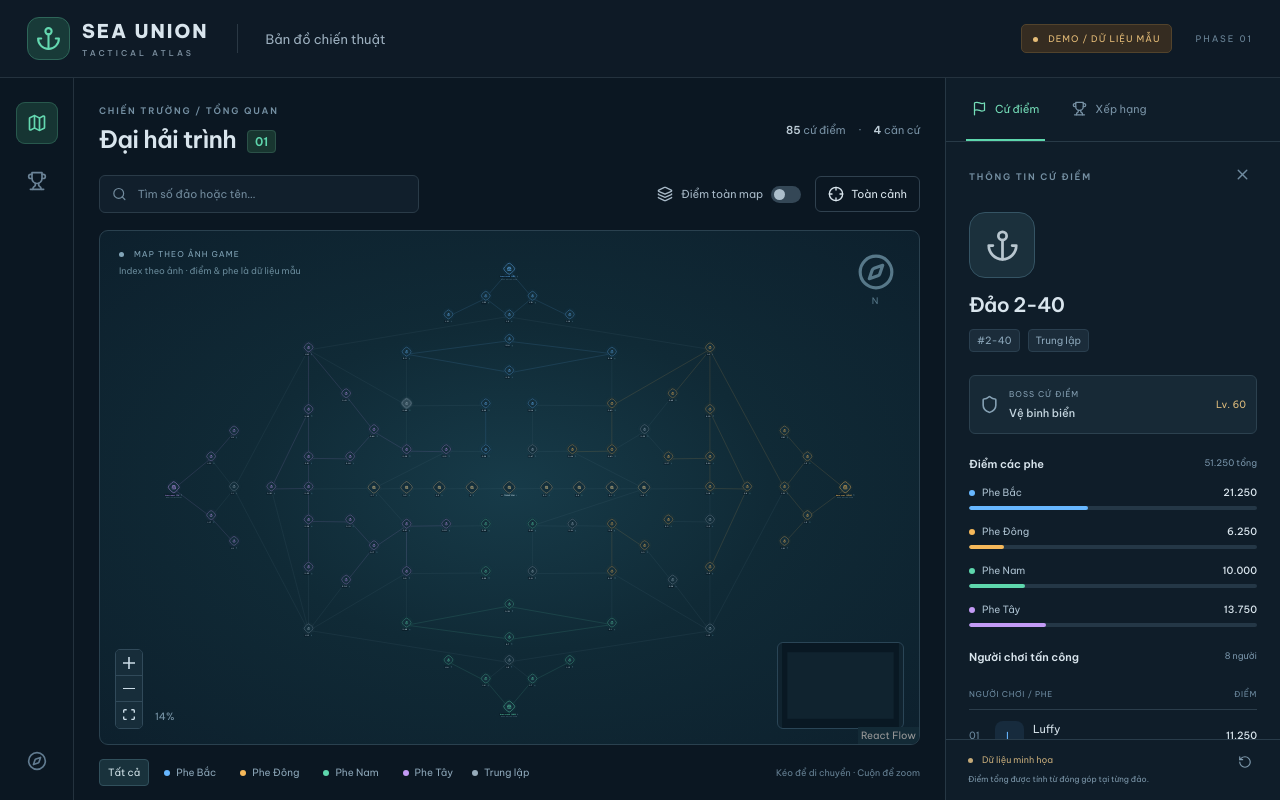
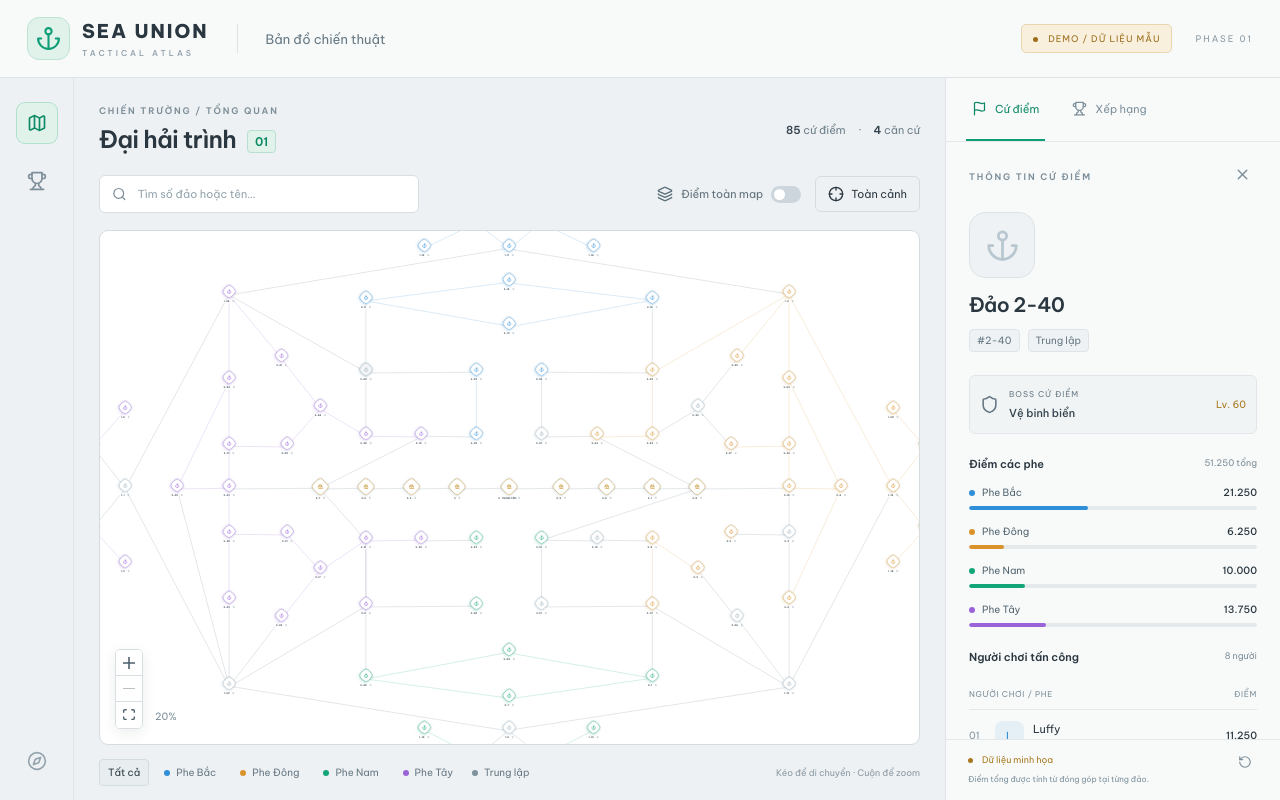
Before and after one commit to kiennguyenkt/sea-union, a React (Vite) app: page / in a window 1280 px wide. Built offline with nearby package versions, Linux system fonts and the light colour scheme.

Commit message:
init src first run

```diff
--- a/index.html
+++ b/index.html
@@ -1,2 +1,2 @@
 <!doctype html>
-<html lang="vi"><head><meta charset="UTF-8"/><meta name="viewport" content="width=device-width, initial-scale=1.0"/><meta name="theme-color" content="#0b1722"/><title>Sea Union · Bản đồ chiến thuật</title></head><body><div id="root"></div><script type="module" src="/src/main.jsx"></script></body></html>
+<html lang="vi"><head><meta charset="UTF-8"/><meta name="viewport" content="width=device-width, initial-scale=1.0"/><meta name="theme-color" content="#eef1f3"/><title>Sea Union · Bản đồ chiến thuật</title></head><body><div id="root"></div><script type="module" src="/src/main.jsx"></script></body></html>
--- a/src/components/map/MapCanvas.jsx
+++ b/src/components/map/MapCanvas.jsx
@@ -1,11 +1,10 @@
-import { ReactFlow, Background, Controls, MiniMap } from "@xyflow/react";
-import { Compass } from "lucide-react";
+import { ReactFlow, Background, Controls } from "@xyflow/react";
+import { mapBounds } from "../../data/map-layout.js";
 import { IslandNode } from "./IslandNode.jsx";
 import { RouteEdge } from "./RouteEdge.jsx";
 
 const nodeTypes = { island: IslandNode };
 const edgeTypes = { route: RouteEdge };
-const miniMapColor = (node) => node.data.factionInfo?.color || "#90a4b3";
 
 export function MapCanvas({ nodes, edges, zoom, onInit, onMove }) {
   return (
@@ -18,8 +17,9 @@ export function MapCanvas({ nodes, edges, zoom, onInit, onMove }) {
         nodeOrigin={[0.5, 0.5]}
         fitView
         fitViewOptions={{ padding: 0.15 }}
-        minZoom={0.1}
+        minZoom={0.2}
         maxZoom={2}
+        translateExtent={mapBounds}
         nodesDraggable={false}
         nodesConnectable={false}
         edgesReconnectable={false}
@@ -27,25 +27,12 @@ export function MapCanvas({ nodes, edges, zoom, onInit, onMove }) {
         deleteKeyCode={null}
         onInit={onInit}
         onMove={onMove}
-        colorMode="dark"
+        colorMode="light"
+        proOptions={{ hideAttribution: true }}
       >
-        <Background color="#345061" gap={40} size={1} />
+        <Background color="#c7ced3" gap={40} size={1} />
         <Controls showInteractive={false} />
-        <MiniMap
-          nodeColor={miniMapColor}
-          maskColor="rgba(7,20,30,.7)"
-          pannable
-          zoomable
-        />
       </ReactFlow>
-      <div className="map-watermark">
-        <Compass size={38} />
-        <span>N</span>
-      </div>
-      <div className="map-caption">
-        <span className="live-dot" /> MAP THEO ẢNH GAME
-        <small>Index theo ảnh · điểm & phe là dữ liệu mẫu</small>
-      </div>
       <div className="zoom-label">{Math.round(zoom * 100)}%</div>
     </div>
   );
--- a/src/data/map-layout.js
+++ b/src/data/map-layout.js
@@ -188,6 +188,22 @@ for (const chain of chains)
     unique.set(id, { id, source, target });
   }
 export const layoutRoutes = [...unique.values()];
+// Panning is clamped to the mapped area, so the canvas never scrolls into
+// empty space: extent = node positions ± half a node (140x85, centered) ± margin.
+const HALF_NODE = { x: 70, y: 43 };
+const MAP_MARGIN = 150;
+const xs = layoutNodes.map((node) => node.position.x);
+const ys = layoutNodes.map((node) => node.position.y);
+export const mapBounds = [
+  [
+    Math.min(...xs) - HALF_NODE.x - MAP_MARGIN,
+    Math.min(...ys) - HALF_NODE.y - MAP_MARGIN,
+  ],
+  [
+    Math.max(...xs) + HALF_NODE.x + MAP_MARGIN,
+    Math.max(...ys) + HALF_NODE.y + MAP_MARGIN,
+  ],
+];
 export const mapSources = [
   "specs/map-left.PNG",
   "specs/map-mid.PNG",
--- a/src/style.css
+++ b/src/style.css
@@ -1,8 +1,8 @@
 @import url("https://fonts.googleapis.com/css2?family=Be+Vietnam+Pro:wght@400;500;600;700;800&display=swap");
 :root {
   font-family: "Be Vietnam Pro", sans-serif;
-  color: #d9e5ed;
-  background: #0b1722;
+  color: #2a3740;
+  background: #eef1f3;
   font-synthesis: none;
   font-size: 13px;
 }
@@ -24,19 +24,19 @@ button {
 }
 button:focus-visible,
 input:focus-visible {
-  outline: 2px solid #5ed7ad;
+  outline: 2px solid #0f9d76;
   outline-offset: 3px;
 }
 button:hover {
-  color: #fff;
+  color: #14232c;
 }
 header {
   height: 78px;
   display: flex;
   align-items: center;
   padding: 0 27px;
-  border-bottom: 1px solid #24323e;
-  background: #0e1a26;
+  border-bottom: 1px solid #dfe4e8;
+  background: #f8fafa;
   gap: 28px;
 }
 .brand {
@@ -51,14 +51,14 @@ header {
   display: block;
   font-size: 8px;
   letter-spacing: 3.1px;
-  color: #8195a5;
+  color: #8b9aa4;
   margin-top: 5px;
   font-weight: 500;
 }
 .brand-icon {
-  color: #64d8b0;
-  background: #183a38;
-  border: 1px solid #2e6659;
+  color: #0f9d76;
+  background: #e0f2ea;
+  border: 1px solid #bde3d4;
   width: 43px;
   height: 43px;
   display: grid;
@@ -68,11 +68,11 @@ header {
 .header-divider {
   height: 29px;
   width: 1px;
-  background: #2a3844;
+  background: #dde3e7;
 }
 .header-title {
   font-size: 13px;
-  color: #9db0bf;
+  color: #647783;
 }
 .header-right {
   margin-left: auto;
@@ -81,9 +81,9 @@ header {
   align-items: center;
 }
 .demo-badge {
-  color: #e6bd78;
-  background: #352c21;
-  border: 1px solid #52432c;
+  color: #9c6d1b;
+  background: #f8efdd;
+  border: 1px solid #e8d6ae;
   font-size: 9px;
   letter-spacing: 1px;
   padding: 8px 11px;
@@ -102,7 +102,7 @@ header {
 .version {
   font-size: 9px;
   letter-spacing: 2px;
-  color: #6b8598;
+  color: #8b9aa4;
 }
 .workspace {
   display: flex;
@@ -112,7 +112,7 @@ header {
 .rail {
   width: 74px;
   flex-shrink: 0;
-  border-right: 1px solid #24323e;
+  border-right: 1px solid #dfe4e8;
   display: flex;
   align-items: center;
   flex-direction: column;
@@ -125,12 +125,12 @@ header {
   display: grid;
   place-items: center;
   border-radius: 9px;
-  color: #6b8397;
+  color: #7d8f9a;
 }
 .rail .rail-active {
-  color: #64d8b0;
-  background: #163533;
-  box-shadow: inset 0 0 0 1px #28584d;
+  color: #0d8a65;
+  background: #e0f2ea;
+  box-shadow: inset 0 0 0 1px #b2e0cf;
 }
 .rail svg {
   width: 20px;
@@ -138,7 +138,7 @@ header {
 .rail-bottom {
   margin-top: auto;
   margin-bottom: 25px;
-  color: #617b90;
+  color: #93a4ae;
 }
 main {
   flex: 1;
@@ -156,7 +156,7 @@ main {
 .eyebrow {
   font-size: 9px;
   letter-spacing: 1.8px;
-  color: #7590a3;
+  color: #7b8d98;
   font-weight: 600;
 }
 h1 {
@@ -168,21 +168,21 @@ h1 {
 h1 span {
   margin-left: 11px;
   font-size: 12px;
-  color: #5ed7ad;
+  color: #0d8a65;
   vertical-align: middle;
-  background: #183630;
-  border: 1px solid #2b5148;
+  background: #e0f2ea;
+  border: 1px solid #b7e0d0;
   padding: 3px 7px;
   border-radius: 4px;
   letter-spacing: 0;
 }
 .map-count {
   font-size: 11px;
-  color: #7891a4;
+  color: #6c7f8a;
 }
 .map-count b {
   font-weight: 600;
-  color: #bfced8;
+  color: #33424c;
 }
 .map-count span {
   margin: 0 10px;
@@ -198,11 +198,11 @@ h1 span {
   display: flex;
   align-items: center;
   gap: 9px;
-  background: #111f2c;
-  border: 1px solid #2a3b48;
+  background: #ffffff;
+  border: 1px solid #d8dfe3;
   border-radius: 6px;
   padding: 10px 12px;
-  color: #728b9d;
+  color: #7b8d98;
   max-width: 320px;
   flex: 1;
 }
@@ -210,23 +210,23 @@ h1 span {
   background: none;
   border: 0;
   outline: none;
-  color: #d9e5ed;
+  color: #2a3740;
   width: 100%;
   font-size: 11px;
 }
 .search input::placeholder {
-  color: #728b9d;
+  color: #93a3ad;
 }
 .search-results {
   position: absolute;
   top: 42px;
   left: 0;
   right: 0;
-  background: #152532;
-  border: 1px solid #3a5363;
+  background: #ffffff;
+  border: 1px solid #d8dfe3;
   border-radius: 6px;
   z-index: 30;
-  box-shadow: 0 8px 25px #0008;
+  box-shadow: 0 8px 25px rgba(25, 42, 52, 0.12);
   padding: 5px;
 }
 .search-results button {
@@ -235,13 +235,13 @@ h1 span {
   width: 100%;
   padding: 10px;
   text-align: left;
-  color: #65d8b0;
+  color: #0d8a65;
 }
 .search-results button:hover {
-  background: #203946;
+  background: #eff4f5;
 }
 .search-results span {
-  color: #bacad5;
+  color: #4e616c;
   font-size: 11px;
 }
 .empty-result {
@@ -253,7 +253,7 @@ h1 span {
   gap: 8px;
   align-items: center;
   font-size: 11px;
-  color: #a8bac8;
+  color: #5d707b;
   cursor: pointer;
   white-space: nowrap;
 }
@@ -267,7 +267,7 @@ h1 span {
   width: 30px;
   height: 17px;
   border-radius: 12px;
-  background: #344756;
+  background: #ccd6dc;
   position: relative;
 }
 .switch:after {
@@ -277,25 +277,25 @@ h1 span {
   left: 3px;
   width: 11px;
   height: 11px;
-  background: #acbecb;
+  background: #ffffff;
   border-radius: 50%;
   transition: 0.2s;
 }
 .show-all input:checked + .switch {
-  background: #29735e;
+  background: #17a67c;
 }
 .show-all input:checked + .switch:after {
   left: 16px;
-  background: #86efcc;
+  background: #ffffff;
 }
 .show-all input:focus-visible + .switch {
-  outline: 2px solid #5ed7ad;
+  outline: 2px solid #0f9d76;
 }
 .fit {
   display: flex;
   align-items: center;
   gap: 7px;
-  border: 1px solid #30414f;
+  border: 1px solid #d5dcdf;
   padding: 9px 12px;
   border-radius: 6px;
   font-size: 11px;
@@ -306,37 +306,20 @@ h1 span {
   flex: 1;
   min-height: 320px;
   overflow: hidden;
-  border: 1px solid #2a414f;
+  border: 1px solid #d5dcdf;
   border-radius: 9px;
-  background: radial-gradient(
-    ellipse at center,
-    #173b49 0,
-    #102a36 45%,
-    #0d202d 100%
-  );
+  background: #ffffff;
 }
 .react-flow {
   --xy-background-color: transparent;
-  --xy-controls-button-background-color: #172d3a;
-  --xy-controls-button-background-color-hover: #254755;
-  --xy-controls-button-color: #cadbe6;
-  --xy-controls-button-border-color: #314a5a;
-  --xy-minimap-background-color: #10232f;
-  --xy-attribution-background-color: #132a36;
-  --xy-attribution-color: #7590a3;
-}
-.react-flow__minimap {
-  border: 1px solid #2a4556;
-  border-radius: 6px;
-  overflow: hidden;
-}
-.react-flow__minimap svg {
-  width: 125px;
-  height: 85px;
+  --xy-controls-button-background-color: #ffffff;
+  --xy-controls-button-background-color-hover: #eff3f4;
+  --xy-controls-button-color: #4e616c;
+  --xy-controls-button-border-color: #d8dfe3;
 }
 .react-flow__controls {
-  box-shadow: none;
-  border: 1px solid #314a5a;
+  box-shadow: 0 4px 14px rgba(25, 42, 52, 0.08);
+  border: 1px solid #d8dfe3;
   border-radius: 5px;
   overflow: hidden;
   bottom: 14px;
@@ -359,7 +342,7 @@ h1 span {
   text-align: center;
   position: relative;
   transition: opacity 0.2s;
-  --faction: #97acbb;
+  --faction: #7f929e;
 }
 .island.dim {
   opacity: 0.2;
@@ -370,24 +353,24 @@ h1 span {
   margin: auto;
   width: 55px;
   height: 55px;
-  background: #132e3b;
+  background: #ffffff;
   border: 2px solid var(--faction);
   color: var(--faction);
   border-radius: 18px;
   transform: rotate(45deg);
   box-shadow:
-    0 0 0 5px #0d2531aa,
-    0 0 25px color-mix(in srgb, var(--faction) 15%, transparent);
+    0 0 0 5px rgba(130, 148, 160, 0.14),
+    0 6px 18px color-mix(in srgb, var(--faction) 22%, transparent);
 }
 .island-icon svg {
   transform: rotate(-45deg);
 }
 .island-icon:hover,
 .active .island-icon {
-  background: color-mix(in srgb, var(--faction) 22%, #132e3b);
+  background: color-mix(in srgb, var(--faction) 12%, #ffffff);
   box-shadow:
-    0 0 0 6px color-mix(in srgb, var(--faction) 20%, transparent),
-    0 0 25px color-mix(in srgb, var(--faction) 28%, transparent);
+    0 0 0 6px color-mix(in srgb, var(--faction) 22%, transparent),
+    0 6px 18px color-mix(in srgb, var(--faction) 32%, transparent);
 }
 .island-label {
   margin-top: 12px;
@@ -396,12 +379,12 @@ h1 span {
   justify-content: center;
   gap: 5px;
   font-size: 12px;
-  color: #c7dbe8;
+  color: #33424c;
   white-space: nowrap;
   font-weight: 600;
 }
 .island-label span {
-  background: #0a1d29c9;
+  background: rgba(255, 255, 255, 0.85);
   padding: 2px 5px;
   border-radius: 4px;
 }
@@ -409,10 +392,10 @@ h1 span {
   display: grid;
   place-items: center;
   padding: 3px;
-  color: #7693a5;
+  color: #8a9aa5;
 }
 .pin.pinned {
-  color: #6ae0b7;
+  color: #0d9a6f;
 }
 .base .island-icon {
   width: 66px;
@@ -425,13 +408,13 @@ h1 span {
 }
 .base-note {
   font-size: 8px;
-  color: #7595a8;
+  color: #7e8f9a;
   letter-spacing: 1px;
   margin-top: 4px;
 }
 .central .island-icon {
-  color: #f3d396;
-  border-color: #f3d396;
+  color: #bf8b1e;
+  border-color: #bf8b1e;
   width: 68px;
   height: 68px;
 }
@@ -440,10 +423,10 @@ h1 span {
   top: 93px;
   left: 0;
   width: 140px;
-  background: #102634f5;
-  border: 1px solid #3c5869;
+  background: rgba(255, 255, 255, 0.97);
+  border: 1px solid #d8dfe3;
   border-radius: 7px;
-  box-shadow: 0 8px 20px #0004;
+  box-shadow: 0 8px 20px rgba(25, 42, 52, 0.12);
   padding: 9px 11px;
   z-index: 20;
   font-size: 10px;
@@ -457,7 +440,7 @@ h1 span {
   display: flex;
   align-items: center;
   gap: 6px;
-  color: #aabfcc;
+  color: #5d707b;
 }
 .node-stats b {
   font-weight: 500;
@@ -465,10 +448,10 @@ h1 span {
 }
 .stat-title {
   font-size: 10px;
-  border-bottom: 1px solid #2a4454;
+  border-bottom: 1px solid #e4e9eb;
   padding-bottom: 7px;
   margin-bottom: 4px;
-  color: #e0eaf0;
+  color: #2c3941;
 }
 i {
   display: inline-block;
@@ -476,42 +459,11 @@ i {
   height: 6px;
   border-radius: 50%;
 }
-.map-watermark {
-  position: absolute;
-  right: 24px;
-  top: 22px;
-  color: #577889;
-  display: flex;
-  flex-direction: column;
-  align-items: center;
-  gap: 4px;
-  pointer-events: none;
-}
-.map-watermark span {
-  font-size: 9px;
-  letter-spacing: 2px;
-}
-.map-caption {
-  position: absolute;
-  left: 19px;
-  top: 18px;
-  pointer-events: none;
-  font-size: 8px;
-  letter-spacing: 1.1px;
-  color: #82a5b8;
-}
-.map-caption small {
-  display: block;
-  letter-spacing: 0;
-  font-size: 9px;
-  color: #688999;
-  margin-top: 6px;
-}
 .zoom-label {
   position: absolute;
   left: 55px;
   bottom: 21px;
-  color: #7d9aad;
+  color: #7d8f9a;
   font-size: 10px;
   pointer-events: none;
 }
@@ -521,7 +473,7 @@ i {
   gap: 6px;
   height: 55px;
   font-size: 10px;
-  color: #8da7b9;
+  color: #667884;
   flex-shrink: 0;
 }
 .legend button {
@@ -534,9 +486,9 @@ i {
   font-size: 10px;
 }
 .legend button.chosen {
-  background: #19323c;
-  border-color: #31505c;
-  color: #d6e7ed;
+  background: #e8eef0;
+  border-color: #d3dde1;
+  color: #2c3941;
 }
 .neutral {
   display: flex;
@@ -546,26 +498,26 @@ i {
   white-space: nowrap;
 }
 .neutral i {
-  background: #97acbb;
+  background: #7f929e;
 }
 .legend-help {
   margin-left: auto;
   font-size: 9px;
-  color: #668194;
+  color: #8b9aa4;
   white-space: nowrap;
 }
 aside {
   width: 335px;
   flex-shrink: 0;
-  border-left: 1px solid #263744;
-  background: #0f1d29;
+  border-left: 1px solid #dfe4e8;
+  background: #f8fafa;
   display: flex;
   flex-direction: column;
 }
 .aside-tabs {
   display: flex;
   height: 64px;
-  border-bottom: 1px solid #283a47;
+  border-bottom: 1px solid #e4e8ea;
   padding: 0 20px;
   gap: 21px;
   flex-shrink: 0;
@@ -574,13 +526,13 @@ aside {
   display: flex;
   align-items: center;
   gap: 8px;
-  color: #7892a5;
+  color: #7d8f9a;
   font-size: 11px;
   border-bottom: 2px solid transparent;
 }
 .aside-tabs button.selected {
-  color: #75dfb9;
-  border-color: #5ed7ad;
+  color: #0d8a65;
+  border-color: #0f9d76;
 }
 .detail {
   padding: 23px 23px 20px;
@@ -593,7 +545,7 @@ aside {
   justify-content: space-between;
 }
 .detail-top button {
-  color: #6f8a9f;
+  color: #7d8f9a;
 }
 .detail-icon {
   margin: 25px 0 14px;
@@ -601,8 +553,8 @@ aside {
   height: 66px;
   display: grid;
   place-items: center;
-  background: #1b303c;
-  border: 1px solid #355464;
+  background: #eef2f4;
+  border: 1px solid #dce3e6;
   border-radius: 16px;
 }
 h2 {
@@ -617,22 +569,22 @@ h2 {
   font-size: 10px;
 }
 .detail-tags span {
-  background: #1b2c3a;
-  border: 1px solid #2a3f4f;
+  background: #eef2f4;
+  border: 1px solid #dfe4e8;
   border-radius: 4px;
   padding: 4px 7px;
-  color: #8ca7ba;
+  color: #667884;
 }
 .boss {
   display: flex;
   gap: 10px;
   align-items: center;
-  background: #172936;
-  border: 1px solid #2c414f;
+  background: #f1f4f5;
+  border: 1px solid #e0e6e9;
   border-radius: 6px;
   margin: 23px 0;
   padding: 13px 10px;
-  color: #86a1b4;
+  color: #667884;
 }
 .boss small {
   display: block;
@@ -642,13 +594,13 @@ h2 {
 }
 .boss b {
   font-size: 11px;
-  color: #c4d5df;
+  color: #33424c;
   font-weight: 500;
 }
 .boss > span {
   margin-left: auto;
   font-size: 10px;
-  color: #dcba7b;
+  color: #a8791f;
 }
 .section-title {
   display: flex;
@@ -660,7 +612,7 @@ h2 {
 .section-title > span {
   font-size: 9px;
   font-weight: 400;
-  color: #7894a9;
+  color: #7b8d98;
 }
 .faction-scores > div {
   margin-bottom: 15px;
@@ -675,7 +627,7 @@ h2 {
   display: flex;
   align-items: center;
   gap: 7px;
-  color: #adc2d1;
+  color: #52646f;
 }
 .faction-scores b {
   font-weight: 500;
@@ -683,7 +635,7 @@ h2 {
 }
 .bar-track {
   height: 4px;
-  background: #243746;
+  background: #e4e9ec;
   border-radius: 4px;
   overflow: hidden;
 }
@@ -695,10 +647,10 @@ h2 {
   display: flex;
   justify-content: space-between;
   font-size: 8px;
-  color: #6e8ca2;
+  color: #7b8d98;
   letter-spacing: 0.7px;
   padding: 10px 0;
-  border-bottom: 1px solid #2b3d4b;
+  border-bottom: 1px solid #e4e8ea;
 }
 .player-row,
 summary {
@@ -706,19 +658,19 @@ summary {
   align-items: center;
   gap: 9px;
   padding: 11px 0;
-  border-bottom: 1px solid #223440;
+  border-bottom: 1px solid #eaeef0;
   font-size: 11px;
 }
 .rank {
   font-size: 10px;
-  color: #6c899e;
+  color: #8496a1;
   min-width: 17px;
 }
 .avatar {
   width: 29px;
   height: 29px;
   border-radius: 8px;
-  background: #1a303e;
+  background: #eef2f4;
   display: grid;
   place-items: center;
   font-size: 11px;
@@ -741,7 +693,7 @@ summary > b {
 .pin-detail {
   margin-top: 23px;
   width: 100%;
-  border: 1px solid #345264;
+  border: 1px solid #d5dcdf;
   border-radius: 6px;
   padding: 10px;
   display: flex;
@@ -749,26 +701,26 @@ summary > b {
   gap: 8px;
   align-items: center;
   font-size: 10px;
-  color: #a4bdce;
+  color: #5d707b;
 }
 .pin-detail.is-pinned {
-  color: #7ce9bf;
-  background: #18392f;
-  border-color: #2e6b54;
+  color: #0c8a63;
+  background: #e0f2ea;
+  border-color: #b7e0d0;
 }
 .aside-foot {
   padding: 14px 22px;
-  border-top: 1px solid #293c4a;
-  color: #7e99ac;
+  border-top: 1px solid #e4e8ea;
+  color: #7d8f9a;
   font-size: 9px;
   flex-shrink: 0;
 }
 .aside-foot > span {
-  color: #c3a978;
+  color: #a8791f;
 }
 .aside-foot > button {
   float: right;
-  color: #7e99ac;
+  color: #7d8f9a;
 }
 .aside-foot small {
   display: block;
@@ -781,7 +733,7 @@ summary > b {
 }
 .ranking p {
   font-size: 10px;
-  color: #86a0b2;
+  color: #667884;
   line-height: 1.7;
   margin-bottom: 25px;
 }
@@ -794,7 +746,7 @@ summary::-webkit-details-marker {
 }
 .allocation {
   padding: 8px 10px;
-  background: #112734;
+  background: #eff2f4;
   border-radius: 5px;
   max-height: 225px;
   overflow: auto;
@@ -805,10 +757,10 @@ summary::-webkit-details-marker {
   width: 100%;
   padding: 7px 2px;
   font-size: 10px;
-  color: #9bb7c9;
+  color: #5d707b;
 }
 .allocation button:hover {
-  color: #74e4b8;
+  color: #0d8a65;
 }
 .allocation b {
   font-weight: 400;
@@ -824,12 +776,12 @@ details[open] summary > svg {
   flex-direction: column;
   text-align: center;
   padding: 24px;
-  color: #7a9aad;
+  color: #7b8d98;
 }
 .empty h2 {
   font-size: 16px;
   margin-top: 20px;
-  color: #c0d4e0;
+  color: #33424c;
 }
 .empty p {
   font-size: 11px;
@@ -839,7 +791,7 @@ details[open] summary > svg {
   width: 5px;
 }
 ::-webkit-scrollbar-thumb {
-  background: #334e61;
+  background: #c9d2d8;
   border-radius: 5px;
 }
 @media (min-width: 1600px) {
@@ -941,16 +893,6 @@ details[open] summary > svg {
   .show-all > svg {
     display: none;
   }
-  .map-caption {
-    font-size: 7px;
-    left: 12px;
-  }
-  .map-caption small {
-    font-size: 8px;
-  }
-  .react-flow__minimap {
-    display: none;
-  }
   .legend {
     justify-content: space-between;
     font-size: 9px;
@@ -967,7 +909,7 @@ details[open] summary > svg {
   aside {
     width: 100%;
     border-left: 0;
-    border-top: 1px solid #2d4352;
+    border-top: 1px solid #dfe4e8;
     max-height: none;
   }
   .aside-tabs {
```
Also changed, not shown: src/data/factions.js (+4 -4 lines), 2 other files (tests, documents, lock files or other folders).
